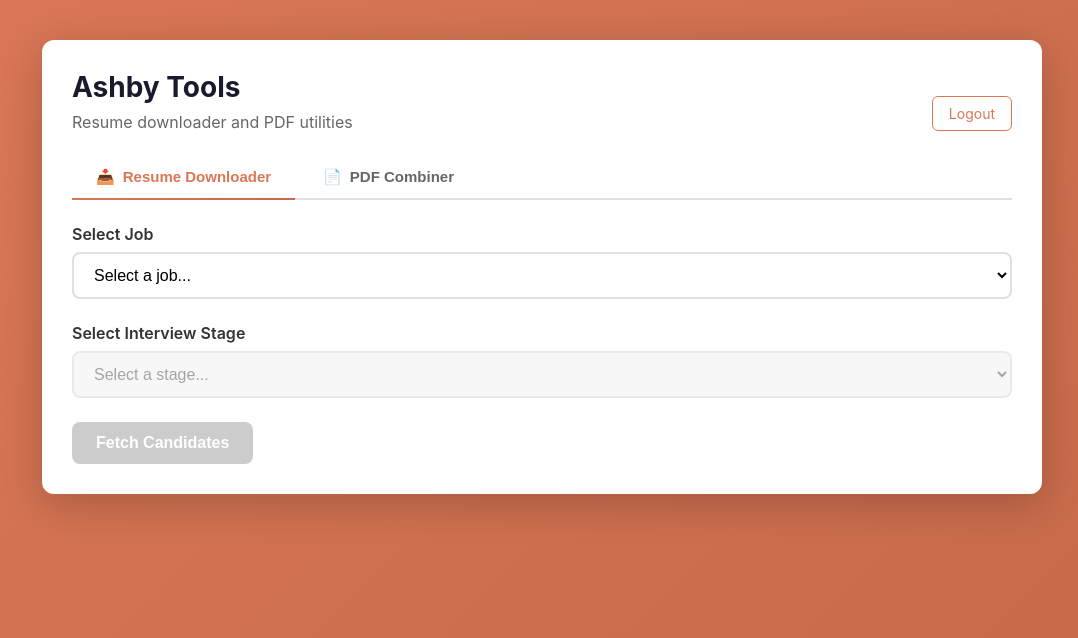
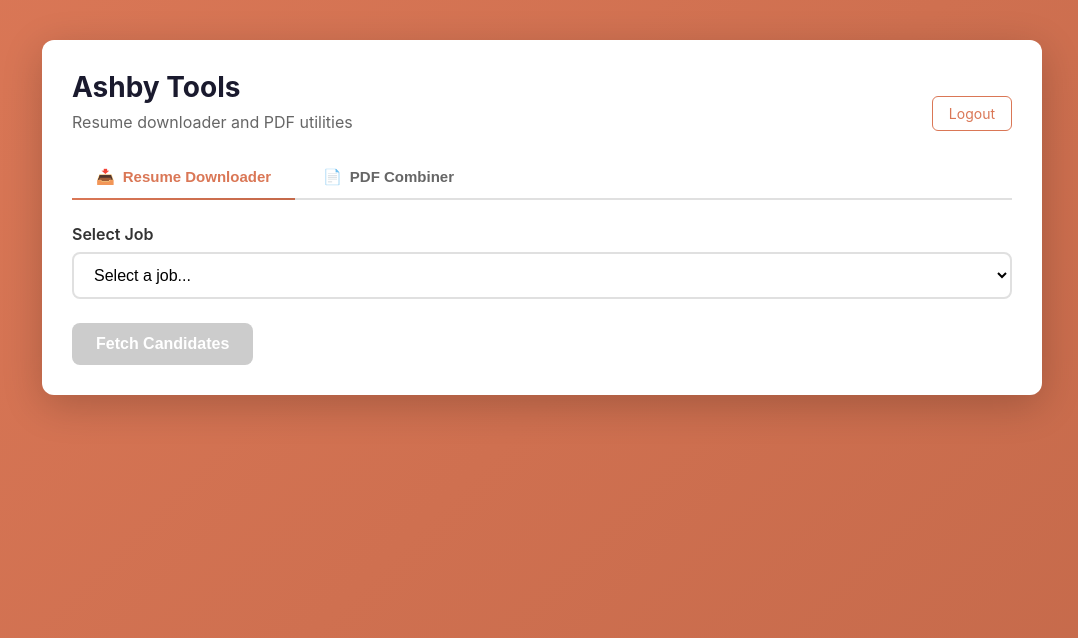
Before and after one commit to mokcontoro/ashby_contoro_tool, a Flask app: template templates/index.html in a window 1280 px wide. Shown: the top 638 px of the page, without its empty margins (98-1176 px from the left). Run offline with Flask 3, Linux system fonts and the light colour scheme; the template is opened without the code that fills it, so the values that code supplies are empty.

Commit message:
Remove stage selection and default to Application Review stage
- Remove interview stage dropdown from UI
- Auto-detect "Application Review" stage when job is selected
- Enable fetch button immediately after job selection
- Show error if Application Review stage not found

🤖 Generated with [Claude Code](https://claude.com/claude-code)

Co-Authored-By: Claude Opus 4.5 <noreply@anthropic.com>

```diff
--- a/templates/index.html
+++ b/templates/index.html
@@ -576,13 +576,6 @@
                     </select>
                 </div>
 
-                <div class="form-group">
-                    <label for="stage-select">Select Interview Stage</label>
-                    <select id="stage-select" disabled>
-                        <option value="">Select a stage...</option>
-                    </select>
-                </div>
-
                 <button id="fetch-candidates" class="btn btn-primary" disabled>
                     Fetch Candidates
                 </button>
@@ -728,6 +721,7 @@
         // ==================== Resume Downloader ====================
         let candidates = [];
         let currentJobId = null;
+        let applicationReviewStageId = null; // Auto-detected "Application Review" stage ID
         let currentBatch = null; // Track which batch is selected (null = manual selection)
         let candidatesWithResume = []; // Indices of candidates with resumes
 
@@ -767,64 +761,50 @@
         // Handle job selection
         async function onJobSelect(e) {
             currentJobId = e.target.value;
-            const stageSelect = document.getElementById('stage-select');
             const fetchBtn = document.getElementById('fetch-candidates');
 
-            // Reset fetch button
+            // Reset state
             fetchBtn.disabled = true;
+            applicationReviewStageId = null;
 
             if (!currentJobId) {
-                stageSelect.disabled = true;
-                stageSelect.innerHTML = '<option value="">Select a stage...</option>';
                 return;
             }
 
             try {
-                stageSelect.innerHTML = '<option value="">Loading stages...</option>';
                 const response = await fetch(`/api/jobs/${currentJobId}/stages`);
                 const stages = await response.json();
 
-                stageSelect.innerHTML = '<option value="">Select a stage...</option>';
-
                 if (!stages.error) {
-                    stages.sort((a, b) => a.orderInInterviewPlan - b.orderInInterviewPlan);
-                    stages.forEach(stage => {
-                        const option = document.createElement('option');
-                        option.value = stage.id;
-                        option.textContent = stage.title;
-                        stageSelect.appendChild(option);
-                    });
+                    // Find the "Application Review" stage
+                    const appReviewStage = stages.find(stage => stage.title === 'Application Review');
+                    if (appReviewStage) {
+                        applicationReviewStageId = appReviewStage.id;
+                        fetchBtn.disabled = false;
+                    } else {
+                        showError('No "Application Review" stage found for this job');
+                    }
                 }
-
-                stageSelect.disabled = false;
             } catch (err) {
                 showError('Failed to load stages: ' + err.message);
             }
         }
 
-        // Enable fetch button when stage is selected
-        document.getElementById('stage-select').addEventListener('change', () => {
-            const stageSelect = document.getElementById('stage-select');
-            const fetchBtn = document.getElementById('fetch-candidates');
-            fetchBtn.disabled = !stageSelect.value;
-        });
-
         // Fetch candidates button click
         document.getElementById('fetch-candidates').addEventListener('click', () => {
             const jobId = document.getElementById('job-select').value;
-            const stageId = document.getElementById('stage-select').value;
 
             if (!jobId) {
                 showError('Please select a job');
                 return;
             }
 
-            if (!stageId) {
-                showError('Please select an interview stage');
+            if (!applicationReviewStageId) {
+                showError('No "Application Review" stage found for this job');
                 return;
             }
 
-            loadCandidates(jobId, stageId);
+            loadCandidates(jobId, applicationReviewStageId);
         });
 
         // Load candidates with SSE progress
```
